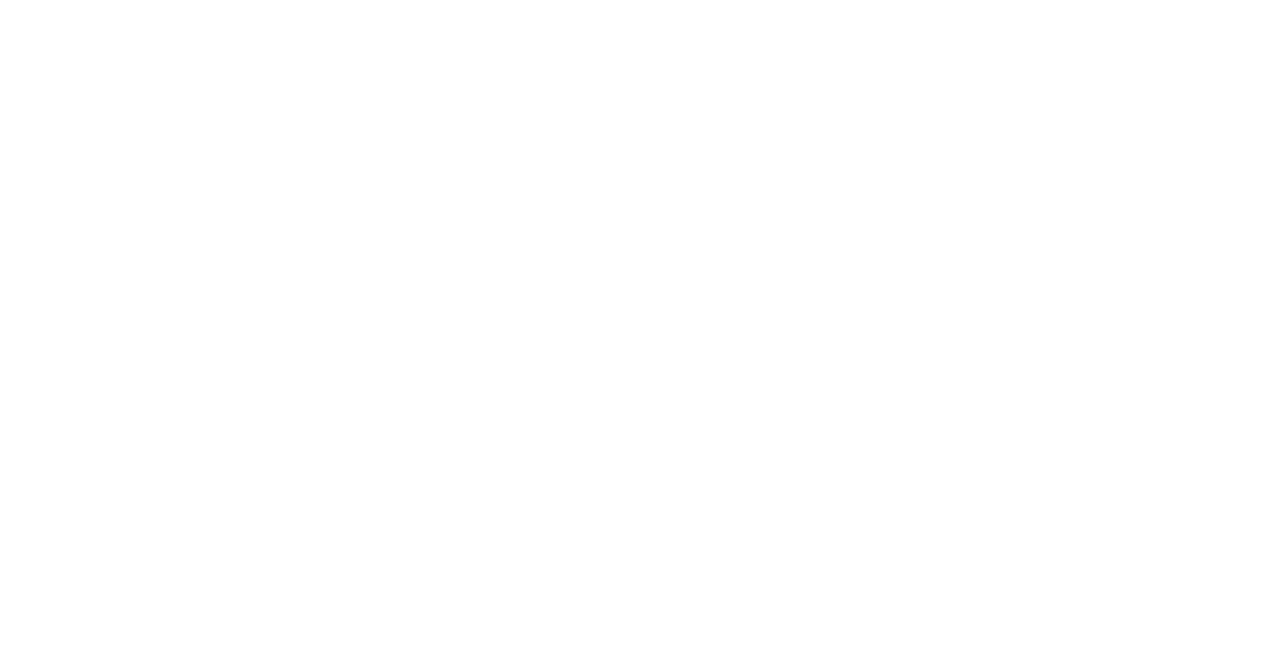
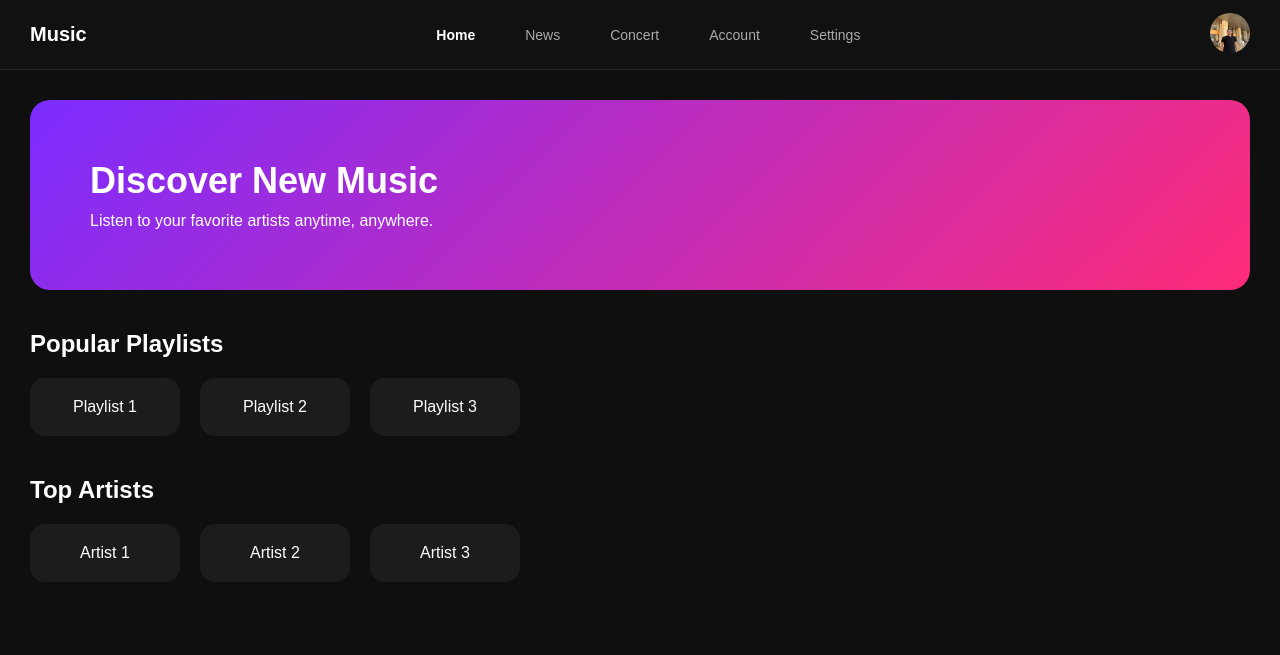
Before and after one commit to AbounnasrYoussef/front-end, a plain HTML site: page home.html in a window 1280 px wide. Drawn offline with Linux system fonts and the light colour scheme.

Commit message:
step by step

```diff
--- a/account.html
+++ b/account.html
@@ -0,0 +1,37 @@
+<!DOCTYPE html>
+<html lang="fr">
+<head>
+    <meta charset="UTF-8">
+    <meta name="viewport" content="width=device-width, initial-scale=1.0">
+    <title>Music Platform</title>
+    <link rel="stylesheet" href="css/style.css">
+</head>
+
+<body>
+
+    <!-- NAVBAR -->
+    <header class="navbar">
+        <div class="navbar__logo">Music</div>
+
+        <nav class="navbar__menu">
+            <a href="home.html" class="active">Home</a>
+            <a href="news.html">News</a>
+            <a href="concert.html">Concert</a>
+            <a href="account.html">Account</a>
+            <a href="settings.html">Settings</a>
+        </nav>
+
+        <div class="navbar__profile">
+            <img src="assets/images/ysf.jpeg" alt="Profile">
+        </div>
+    </header>
+
+    <!-- MAIN CONTENT -->
+    <main class="page">
+        <h1>Account</h1>
+        <p>Welcome to the music platform.</p>
+    </main>
+
+    <script src="js/main.js"></script>
+</body>
+</html>
--- a/css/style.css
+++ b/css/style.css
@@ -203,8 +203,130 @@ form {
     height: 18px;
 }
 
+/* ===== NAVBAR ===== */
+.navbar {
+    height: 70px;
+    background: #000;
+    display: flex;
+    align-items: center;
+    justify-content: space-between;
+    padding: 0 40px;
+    border-bottom: 1px solid rgba(255,255,255,0.1);
+}
+
+.navbar__logo {
+    font-weight: bold;
+    font-size: 20px;
+}
+
+.navbar__menu {
+    display: flex;
+    gap: 30px;
+}
+
+.navbar__menu a {
+    color: rgba(255,255,255,0.7);
+    text-decoration: none;
+    font-size: 14px;
+}
+
+.navbar__menu a.active,
+.navbar__menu a:hover {
+    color: #fff;
+}
+
+.navbar__profile img {
+    width: 36px;
+    height: 36px;
+    border-radius: 50%;
+}
+
+/* ===== PAGE ===== */
+.page {
+    padding: 40px;
+}
 
 
+/* RESET */
+* {
+    margin: 0;
+    padding: 0;
+    box-sizing: border-box;
+    font-family: Arial, sans-serif;
+}
+
+body {
+    background-color: #0f0f0f;
+    color: #fff;
+}
+
+/* NAVBAR */
+.navbar {
+    height: 70px;
+    background: #111;
+    display: flex;
+    align-items: center;
+    justify-content: space-between;
+    padding: 0 30px;
+}
+
+.navbar__menu a {
+    margin: 0 10px;
+    text-decoration: none;
+    color: #aaa;
+}
+
+.navbar__menu a.active {
+    color: #fff;
+    font-weight: bold;
+}
+
+.navbar__profile img {
+    width: 40px;
+    height: 40px;
+    border-radius: 50%;
+}
+
+/* MAIN PAGE */
+.page {
+    padding: 30px;
+}
+
+/* HERO */
+.hero {
+    background: linear-gradient(135deg, #7b2cff, #ff2c78);
+    padding: 60px;
+    border-radius: 20px;
+    margin-bottom: 40px;
+}
+
+.hero h1 {
+    font-size: 36px;
+    margin-bottom: 10px;
+}
+
+/* SECTIONS */
+.section {
+    margin-bottom: 40px;
+}
+
+.section h2 {
+    margin-bottom: 20px;
+}
+
+/* CARDS */
+.cards {
+    display: flex;
+    gap: 20px;
+}
+
+.card {
+    background: #1c1c1c;
+    padding: 20px;
+    border-radius: 15px;
+    width: 150px;
+    text-align: center;
+}
 
 
 @media (max-width: 768px) {
@@ -222,3 +344,9 @@ form {
         padding: 40px 20px;
     }
 }
+
+@media (max-width: 768px) {
+    .navbar__menu {
+        display: none;
+    }
+}
--- a/home.html
+++ b/home.html
@@ -0,0 +1,64 @@
+<!DOCTYPE html>
+<html lang="fr">
+<head>
+    <meta charset="UTF-8">
+    <meta name="viewport" content="width=device-width, initial-scale=1.0">
+    <title>Music Platform - Home</title>
+    <link rel="stylesheet" href="css/style.css">
+</head>
+
+<body>
+
+    <!-- NAVBAR -->
+    <header class="navbar">
+        <div class="navbar__logo">Music</div>
+
+        <nav class="navbar__menu">
+            <a href="home.html" class="active">Home</a>
+            <a href="news.html">News</a>
+            <a href="concert.html">Concert</a>
+            <a href="account.html">Account</a>
+            <a href="settings.html">Settings</a>
+        </nav>
+
+        <div class="navbar__profile">
+            <img src="assets/images/ysf.jpeg" alt="Profile">
+        </div>
+    </header>
+
+    <!-- MAIN -->
+    <main class="page home">
+
+        <!-- HERO -->
+        <section class="hero">
+            <h1>Discover New Music</h1>
+            <p>Listen to your favorite artists anytime, anywhere.</p>
+        </section>
+
+        <!-- PLAYLISTS -->
+        <section class="section">
+            <h2>Popular Playlists</h2>
+
+            <div class="cards">
+                <div class="card">Playlist 1</div>
+                <div class="card">Playlist 2</div>
+                <div class="card">Playlist 3</div>
+            </div>
+        </section>
+
+        <!-- ARTISTS -->
+        <section class="section">
+            <h2>Top Artists</h2>
+
+            <div class="cards">
+                <div class="card">Artist 1</div>
+                <div class="card">Artist 2</div>
+                <div class="card">Artist 3</div>
+            </div>
+        </section>
+
+    </main>
+
+    <script src="js/main.js"></script>
+</body>
+</html>
```
Also changed, not shown: index.html (+0 -1 lines), news.html (+38 -0 lines), settings.html (added, +37 -0 lines), assets/images/ysf.jpeg (added), setting.html (deleted).
